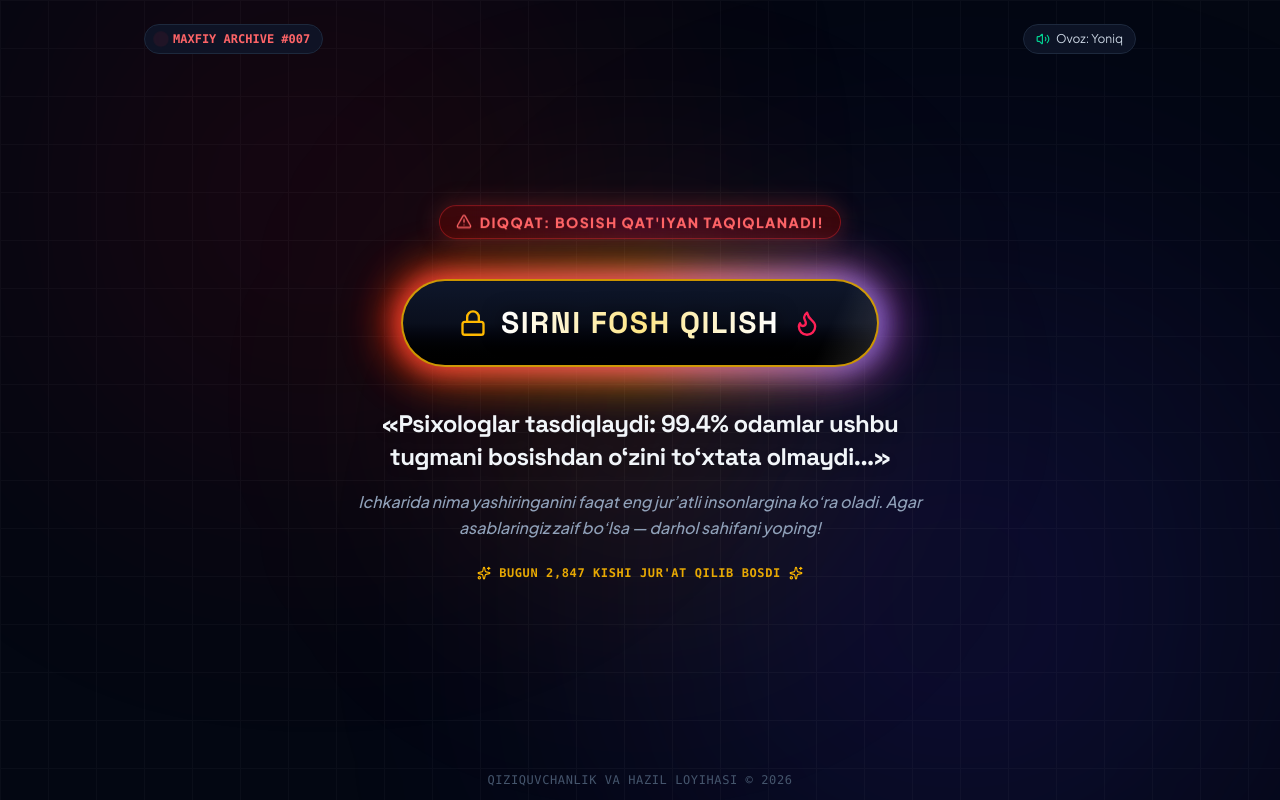
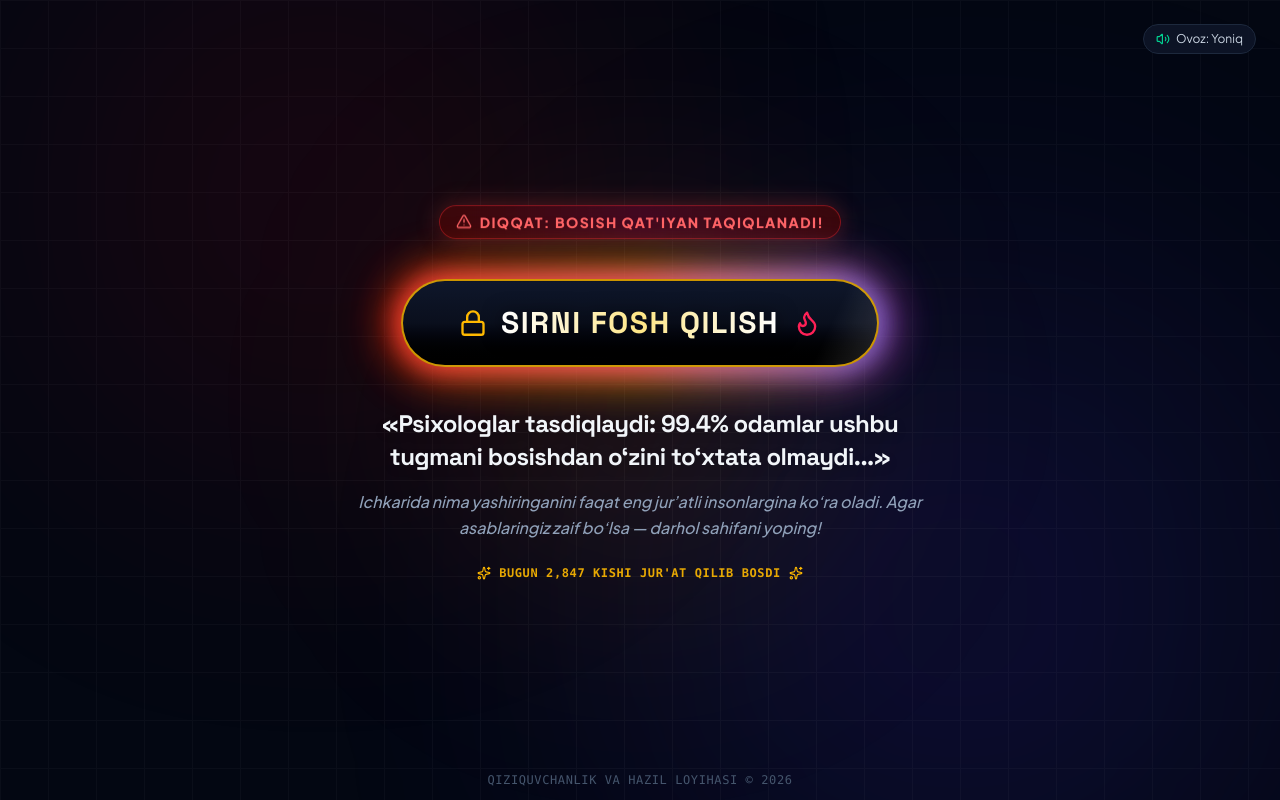
Before and after one commit to humoyun1773/lotos-field, a React (Vite) app: page / in a window 1280 px wide. Built offline with nearby package versions, Linux system fonts and the light colour scheme.

Commit message:
style: remove MAXFIY ARCHIVE badge from header

```diff
--- a/src/App.tsx
+++ b/src/App.tsx
@@ -124,13 +124,8 @@ export function App() {
         }}
       />
 
-      {/* Top Floating Utility HUD */}
-      <header className="absolute top-4 sm:top-6 left-0 right-0 max-w-5xl mx-auto px-4 flex items-center justify-between z-30">
-        <div className="flex items-center gap-2 px-3 py-1.5 rounded-full bg-slate-900/80 border border-slate-800 text-[11px] sm:text-xs text-slate-400 backdrop-blur-md">
-          <span className="w-2 h-2 rounded-full bg-red-500 animate-ping" />
-          <span className="font-mono text-red-400 font-bold uppercase">MAXFIY ARCHIVE #007</span>
-        </div>
-
+      {/* Top Floating Sound Toggle */}
+      <header className="absolute top-4 sm:top-6 right-4 sm:right-6 z-30">
         <button
           type="button"
           onClick={() => setSoundEnabled(!soundEnabled)}
```
